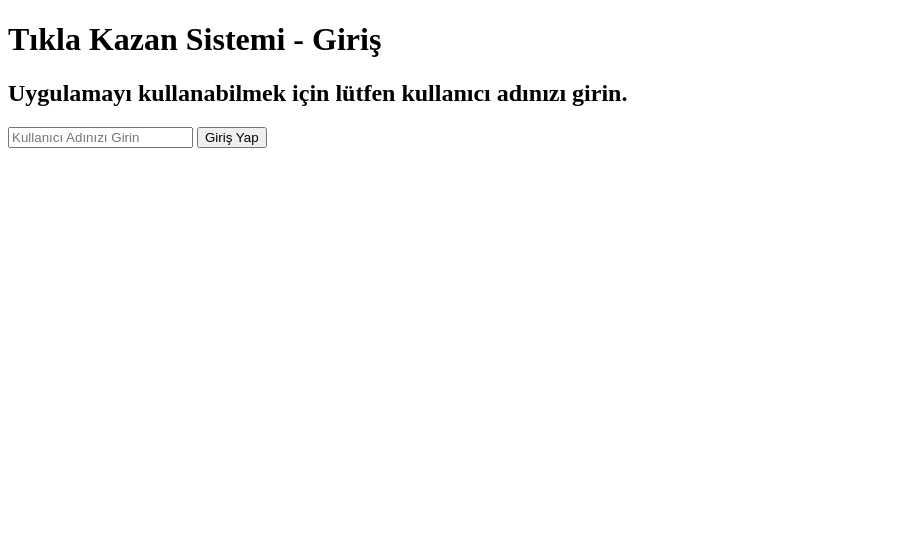
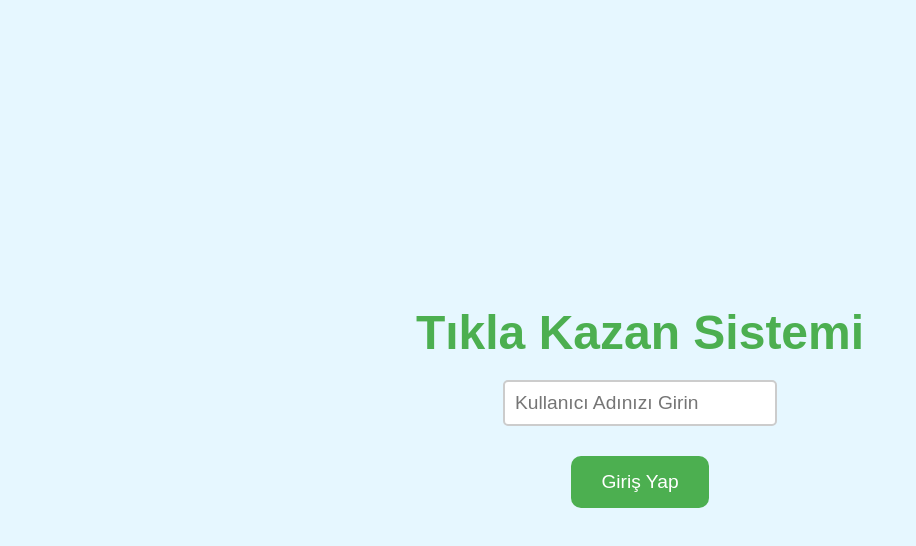
Before and after one commit to pugno23/tiklakazan, a plain HTML site: page index.html in a window 1280 px wide. Shown: the whole page, without its empty margins (0-916 px from the left). Drawn offline with Linux system fonts and the light colour scheme.

Commit message:
Update index.html

```diff
--- a/index.html
+++ b/index.html
@@ -5,12 +5,78 @@
     <meta name="viewport" content="width=device-width, initial-scale=1.0">
     <title>Tıkla Kazan Sistemi - Giriş</title>
 
+    <!-- Google AdSense Doğrulama Kodu -->
+    <meta name="google-site-verification" content="DOĞRULAMA_KODUNUZ">
+
+    <!-- Google AdSense Script -->
+    <script async src="https://pagead2.googlesyndication.com/pagead/js/adsbygoogle.js?client=ca-pub-1214678385916003"
+     crossorigin="anonymous"></script>
+
+    <style>
+        body {
+            font-family: 'Arial', sans-serif;
+            background-color: #e6f7ff;
+            display: flex;
+            justify-content: center;
+            align-items: center;
+            height: 100vh;
+            margin: 0;
+            flex-direction: column;
+        }
+
+        h1 {
+            font-size: 3rem;
+            color: #4CAF50;
+            margin-bottom: 20px;
+        }
+
+        #usernameInput {
+            padding: 10px;
+            font-size: 1.2rem;
+            margin-bottom: 20px;
+            width: 250px;
+            border-radius: 5px;
+            border: 2px solid #ccc;
+        }
+
+        button {
+            padding: 15px 30px;
+            font-size: 1.2rem;
+            margin: 10px;
+            border: none;
+            border-radius: 10px;
+            cursor: pointer;
+            background-color: #4CAF50;
+            color: white;
+            transition: all 0.3s ease;
+        }
+
+        button:hover {
+            transform: scale(1.1);
+            box-shadow: 0px 5px 15px rgba(0, 0, 0, 0.1);
+        }
+
+        .error {
+            color: red;
+            font-size: 1.1rem;
+            margin-top: 10px;
+        }
+    </style>
+</head>
+<body>
+
+    <h1>Tıkla Kazan Sistemi</h1>
+    <input type="text" id="usernameInput" placeholder="Kullanıcı Adınızı Girin" />
+    <button onclick="login()">Giriş Yap</button>
+    <div id="errorMessage" class="error"></div>
+
+    <!-- Firebase SDK -->
     <script type="module">
-        // Firebase SDK importları
+      // Import the necessary Firebase functions
       import { initializeApp } from "https://www.gstatic.com/firebasejs/11.6.0/firebase-app.js";
-        import { getFirestore, doc, setDoc, getDoc } from "https://www.gstatic.com/firebasejs/11.6.0/firebase-firestore.js";
+      import { getFirestore, collection, query, where, getDocs, addDoc } from "https://www.gstatic.com/firebasejs/11.6.0/firebase-firestore.js";
 
-        // Firebase yapılandırma
+      // Your Firebase Configuration
       const firebaseConfig = {
         apiKey: "AIzaSyBV5XYoidy49DKmVbx269Ri-039eCyxjYk",
         authDomain: "tiklakazan-5f61a.firebaseapp.com",
@@ -21,32 +87,45 @@
         measurementId: "G-19F7L7X2HH"
       };
 
-        // Firebase'i başlat
+      // Initialize Firebase
       const app = initializeApp(firebaseConfig);
       const db = getFirestore(app);
 
-        // Kullanıcı adı alımı
-        let username = "";
+      async function login() {
+          const username = document.getElementById('usernameInput').value.trim();
+          const errorMessage = document.getElementById('errorMessage');
 
-        // Kullanıcı adını al ve oyun sayfasına yönlendir
-        function handleUserNameInput() {
-            username = document.getElementById("usernameInput").value.trim();
-            if (username) {
-                // Kullanıcı adını kaydet ve oyun sayfasına yönlendir
-                localStorage.setItem('username', username);
-                window.location.href = 'game.html'; // Oyun sayfasına yönlendir
-            } else {
-                alert("Lütfen geçerli bir kullanıcı adı girin.");
+          // Eğer kullanıcı adı boşsa hata mesajı ver
+          if (username === '') {
+              errorMessage.innerText = 'Lütfen geçerli bir kullanıcı adı girin!';
+              return;
+          }
+
+          // Kullanıcı adının veritabanında olup olmadığını kontrol et
+          const usersRef = collection(db, "users");
+          const q = query(usersRef, where("username", "==", username));
+          const querySnapshot = await getDocs(q);
+
+          if (!querySnapshot.empty) {
+              errorMessage.innerText = 'Bu kullanıcı adı zaten alınmış! Lütfen başka bir kullanıcı adı seçin.';
+              return;
+          }
+
+          // Kullanıcı adını Firestore'a ekle
+          try {
+              await addDoc(usersRef, {
+                  username: username,
+                  createdAt: new Date()
+              });
+
+              // Kullanıcı başarılı bir şekilde giriş yaptıktan sonra oyun sayfasına yönlendir
+              window.location.href = 'game.html';
+          } catch (e) {
+              console.error("Hata oluştu: ", e);
+              errorMessage.innerText = 'Bir hata oluştu, lütfen tekrar deneyin.';
           }
       }
     </script>
-</head>
-<body>
-    <h1>Tıkla Kazan Sistemi - Giriş</h1>
-    <h2>Uygulamayı kullanabilmek için lütfen kullanıcı adınızı girin.</h2>
-
-    <input type="text" id="usernameInput" placeholder="Kullanıcı Adınızı Girin">
-    <button onclick="handleUserNameInput()">Giriş Yap</button>
 
 </body>
 </html>
```
Lines whose indentation alone changed are shown as unchanged.
